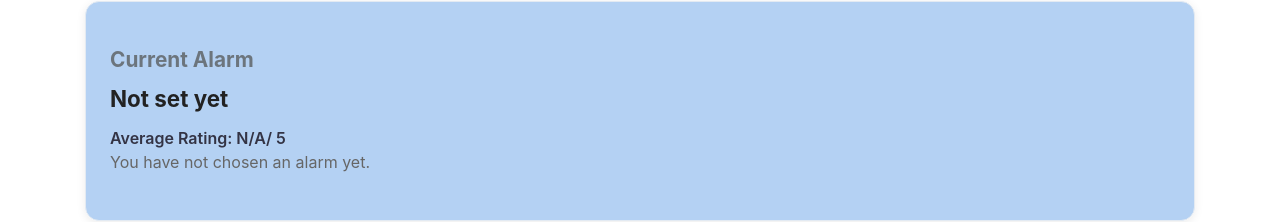
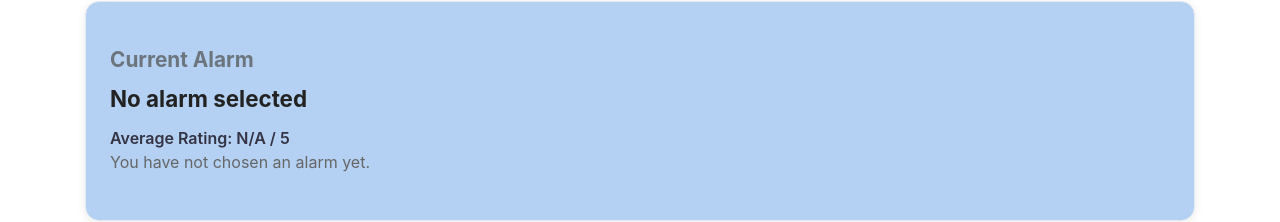
Before and after one commit to Akuto2904/Excitare, a React (Vite) app in the folder Client/: page /menu in a window 1280 px wide. Shown: the part 124-346 px from the top of the page. Built offline with nearby package versions, Linux system fonts and the light colour scheme.

Commit message:
Complete alarm selection flow, integrate auth logout, and sync current alarm across pages

```diff
--- a/Client/src/pages/MainMenuPage.jsx
+++ b/Client/src/pages/MainMenuPage.jsx
@@ -1,11 +1,15 @@
 /* allows users to view their current alarm, browse other alarms, and access settings */
 import { Link } from 'react-router-dom';
 import { FiLogOut } from 'react-icons/fi';
+import { useAuth } from '../auth/AuthContext';
 import '../styles/main-menu.css';
 import logo from '../assets/logo.png';
 
 function MainMenuPage() {
- // Gets the current selected alarm from local storage
+ //gets logout function from AuthContext
+  const { logout } = useAuth();
+
+  // Gets the current selected alarm from local storage
   const currentAlarmName =
     localStorage.getItem('currentAlarmName') || 'Not set yet';
 
@@ -34,7 +38,7 @@ function MainMenuPage() {
         </div>
 
         <div className="navbar-right">
-          <button className="logout-btn">
+          <button className="logout-btn" onClick={logout}>
             <FiLogOut className="logout-icon" />
             Log Out
           </button>
@@ -47,10 +51,20 @@ function MainMenuPage() {
         {/* Top section: current alarm info */}
         <div className="dashboard-card current-alarm-card">
           <h2 className="section-heading">Current Alarm</h2>
-          <h2 className="alarm-name">{currentAlarmName}</h2>
-          <p className="alarm-rating">Average Rating: {currentAlarmRating}/ 5</p>
+
+          <h2 className="alarm-name">
+            {currentAlarmName === 'Not set yet'
+              ? 'No alarm selected'
+              : currentAlarmName}
+          </h2>
+
+          <p className="alarm-rating">
+            Average Rating: {currentAlarmRating} / 5
+          </p>
+
           <p className="alarm-description">{currentAlarmDescription}</p>
         </div>
+
 
         {/* Bottom section - View alarms and settings */}
         <div className="bottom-card-row">
```
